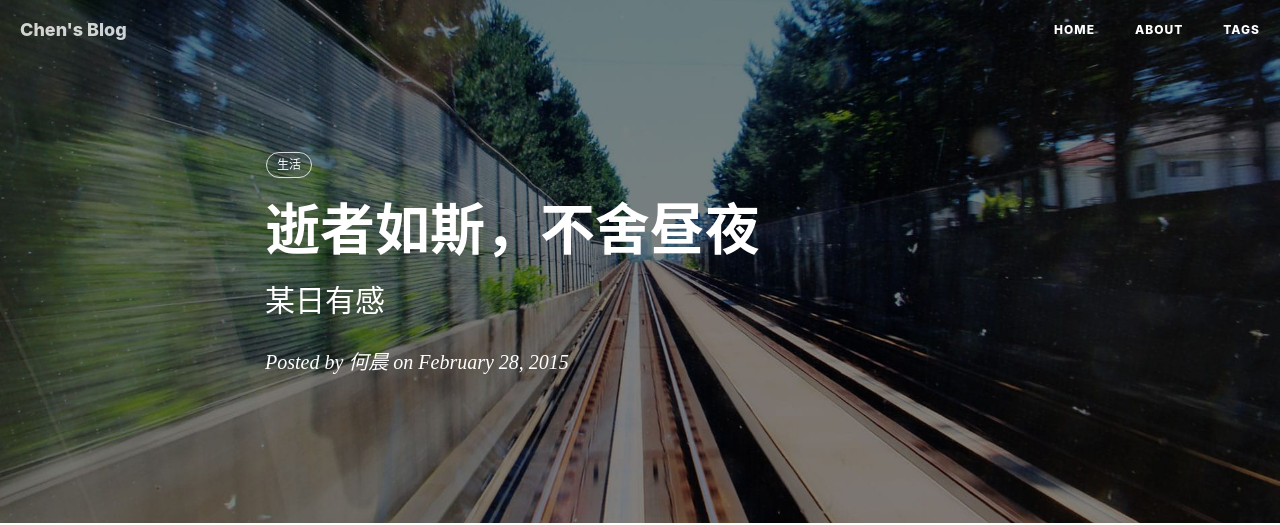
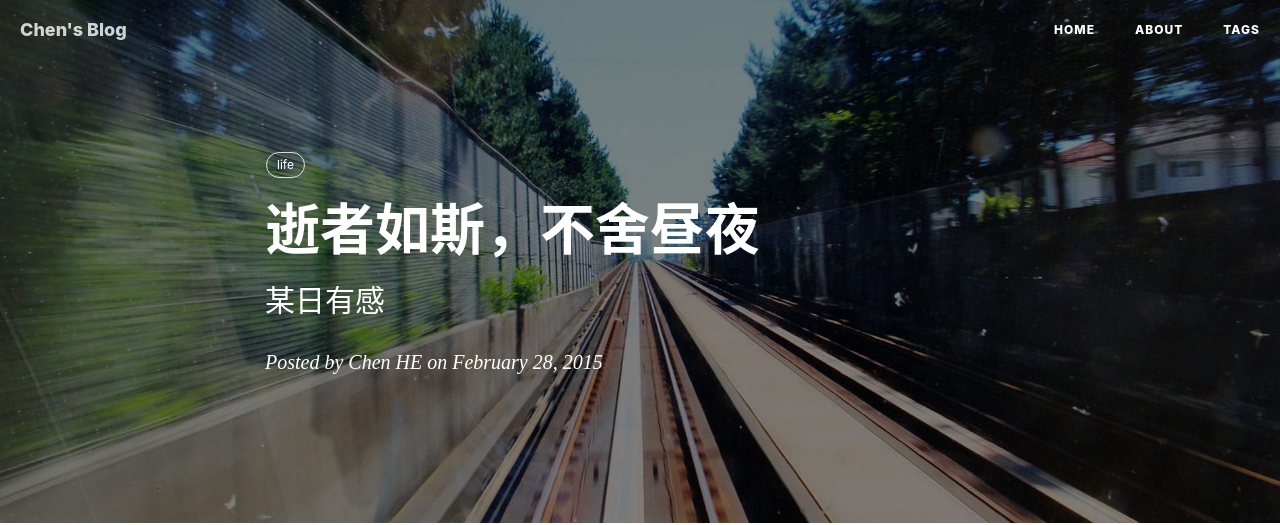
Before and after one commit to he-chen-95/he-chen-95.github.io, a Jekyll site: the page built from _posts/2015-02-28-Time_flies.md, in a window 1280 px wide. Shown: the top 525 px of the page. Built offline with Jekyll 4.4.1, drawn with Linux system fonts in a browser that asks for light colours; nearby versions of some CDN libraries; comment, search, counter and statistics services are not loaded.

Commit message:
Update 2015-02-28-Time_flies.md

```diff
--- a/_posts/2015-02-28-Time_flies.md
+++ b/_posts/2015-02-28-Time_flies.md
@@ -3,11 +3,11 @@ layout:     post
 title:      逝者如斯，不舍昼夜
 subtitle:   某日有感
 date:       2015-02-28
-author:     何晨
+author:     Chen HE
 header-img: img/post-bg-2015.jpg
 catalog: true
 tags:
-    - 生活
+    - life
 ---
 
 我的青春真的逝去了，我这样对自己说，像是在提醒自己什么。
```
